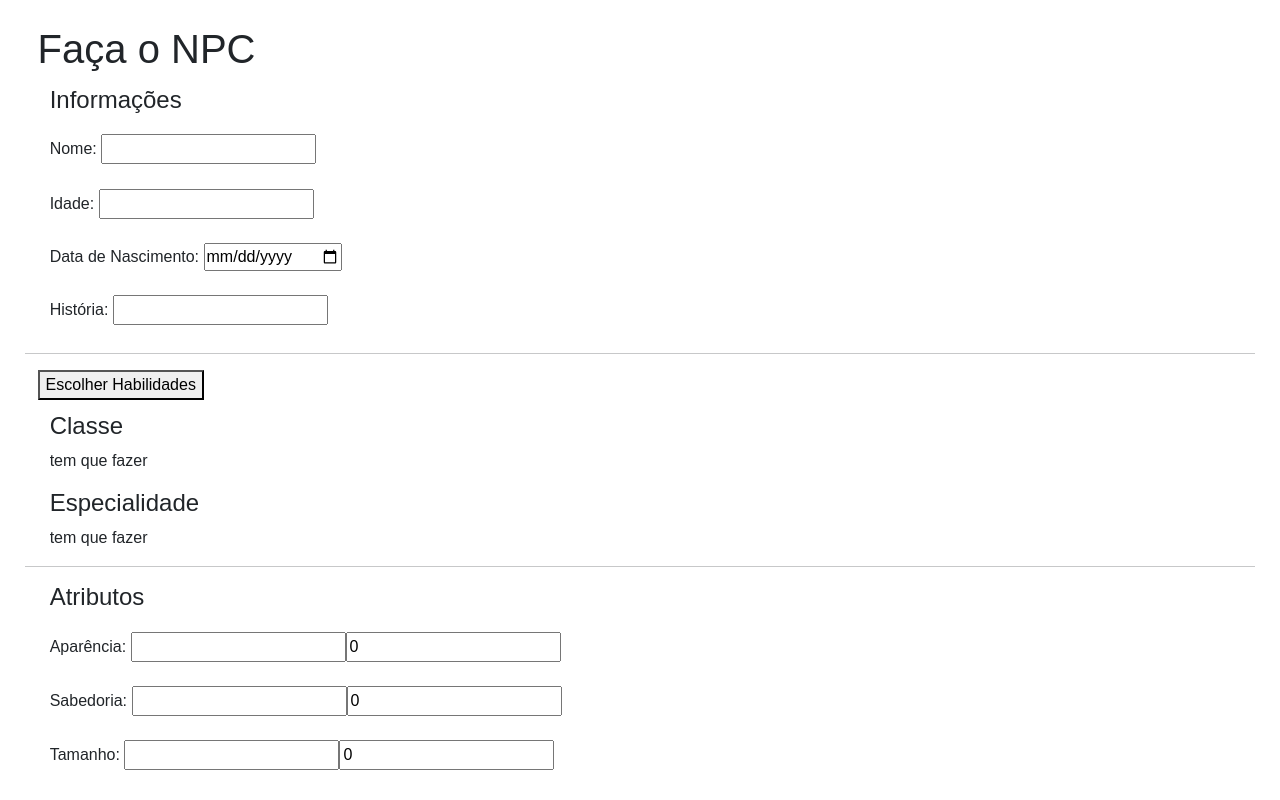
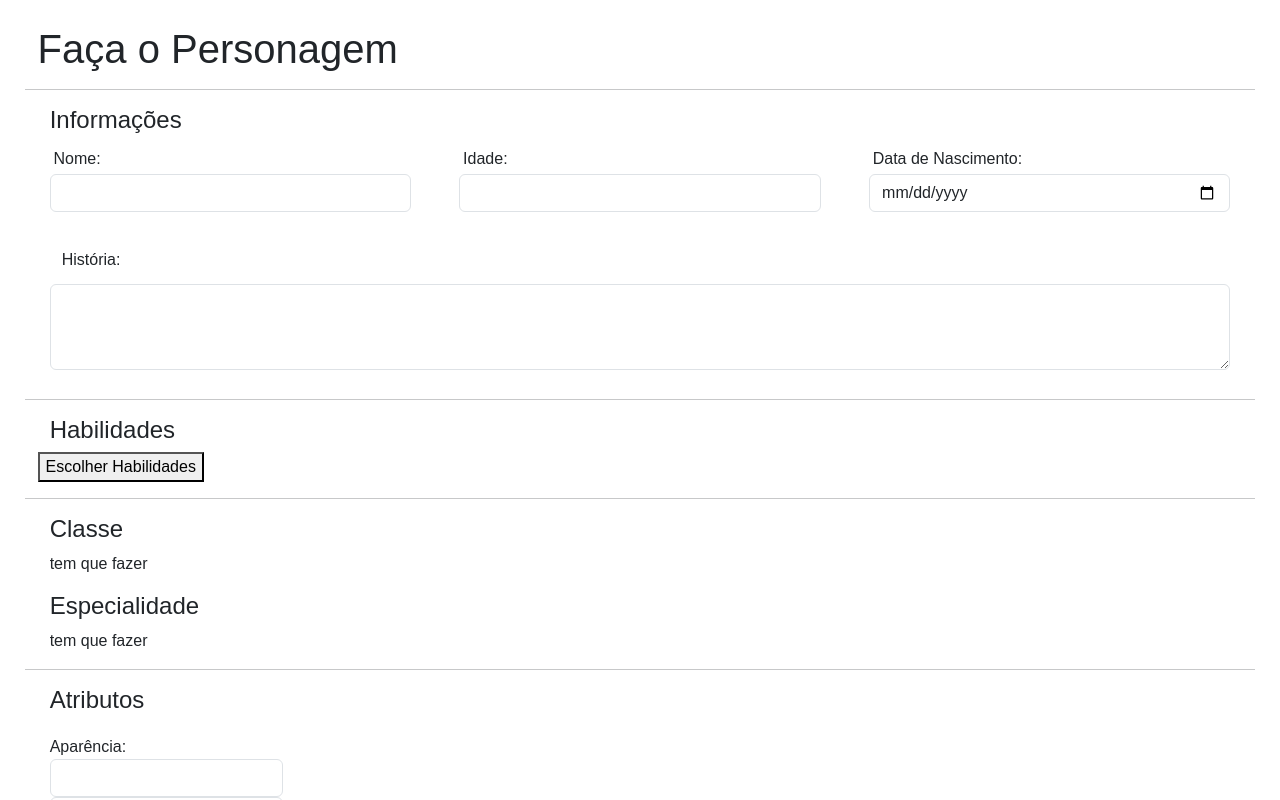
Before and after one commit to brasilicioh/ACC, a React (Vite) app in the folder site/: page / in a window 1280 px wide. Both pictures are taken after a click on the button "Criar Personagem". Shown: the top 800 px of the page. Built offline with nearby package versions, Linux system fonts and the light colour scheme.

Commit message:
Funcionamento de habilidades - início estilização

```diff
--- a/site/src/Entradas.jsx
+++ b/site/src/Entradas.jsx
@@ -1,15 +1,32 @@
 import "./Style.css"
 import MostrarHabilidade from "./Habilidades"
 import { useEffect, useState } from "react"
+import itens from "./habilidades.json";
 
 export function BasicInformation({ info, setInfo, settarValores }) {
     return (
-        <div id="infoPessoal">
+        <div>
             <h4>Informações</h4>
-            <label>Nome: <input name='nome' value={info.nome} onChange={e => settarValores(e, setInfo)} type='text' /></label><br />
-            <label>Idade: <input name='idade' value={info.idade} onChange={e => settarValores(e, setInfo)} type='number' /></label><br />
-            <label>Data de Nascimento: <input name='nascimento' value={info.nascimento} onChange={e => settarValores(e, setInfo)} type='date' /></label><br />
-            <label>História: <input name='historia' value={info.historia} onChange={e => settarValores(e, setInfo)} type='textarea' /></label><br />
+            <div className="row">
+                <div className="col">
+                    <label>Nome:</label>
+                    <input className="form-control" name='nome' value={info.nome} onChange={e => settarValores(e, setInfo)} type='text' />
+                </div>
+                <div className="col">
+                    <label>Idade:</label>
+                    <input className="form-control" name='idade' value={info.idade} onChange={e => settarValores(e, setInfo)} type='number' />
+                </div>
+                <div className="col">
+                    <label>Data de Nascimento:</label>
+                    <input className="form-control" name='nascimento' value={info.nascimento} onChange={e => settarValores(e, setInfo)} type='date' />
+                </div>
+            </div>
+            <div className="row">
+                <div className="col">
+                    <label>História:</label>
+                    <textarea className="form-control" name="historia" value={info.historia} onChange={e => settarValores(e, setInfo)} rows={3} />
+                </div>
+            </div>
         </div>
     )
 }
@@ -23,13 +40,28 @@ export function Habilidade({ habilidades, setHabilidade }) {
 
     return (
         <div id='habilidade'>
+            <h4>Habilidades</h4>
             <button onClick={() => setShowHabilidade(true)}>Escolher Habilidades</button>
-            {showHabilidade && (
-                <div id="popUp" className={"popUp"}>
-                    <div className={"container"}>
-                        <span onClick={() => setShowHabilidade(false)} className={"close"}>&times;</span>
+            {showHabilidade ? (
+                <div className="popUp">
+                    <div className="container">
+                        <div className="sticky-top d-flex justify-content-between align-items-center">
+                            {habilidades.length > 0 ? <h4>Habilidades escolhidas: {habilidades.join(", ")}</h4> : <h4></h4>}
+                            <span onClick={() => setShowHabilidade(false)} className="close">&times;</span>
+                        </div>
                         <MostrarHabilidade habilidades={habilidades} setHabilidade={setHabilidade} />
                     </div>
+                </div>
+            ) : (
+                <div className="row row-cols-2 row-cols-sm-3 row-cols-md-4 row-cols-lg-6 g-0">
+                    {habilidades.map((key) => (
+                        <div className="col" key={key}>
+                            <small className="d-block p-2 border rounded h-100">
+                                <h4>{key}</h4>
+                                <p>{itens[key]}</p>
+                            </small>
+                        </div>
+                    ))}
                 </div>
             )}
         </div>
@@ -49,14 +81,17 @@ export function Classe() {
 
 export function Atributos({ atributos, setAtributos, buffs, setBuffs, settarValores }) {
     return (
-        <div id='atributos'>
+        <div className="form-group">
             <h4>Atributos</h4>
-            <label>Aparência: <input name='aparencia' value={atributos.aparencia} onChange={e => settarValores(e, setAtributos)} type='number' />
-            <input name='aparencia' value={buffs.aparencia} onChange={e => settarValores(e, setBuffs)} type='number' /></label><br />
-            <label>Sabedoria: <input name='sabedoria' value={atributos.sabedoria} onChange={e => settarValores(e, setAtributos)} type='number' />
-            <input name='sabedoria' value={buffs.sabedoria} onChange={e => settarValores(e, setBuffs)} type='number' /></label><br />
-            <label>Tamanho: <input name='tamanho' value={atributos.tamanho} onChange={e => settarValores(e, setAtributos)} type='number' />
-            <input name='tamanho' value={buffs.tamanho} onChange={e => settarValores(e, setBuffs)} type='number' /></label><br />
+
+            <label>Aparência: <input className="form-control" name='aparencia' value={atributos.aparencia} onChange={e => settarValores(e, setAtributos)} type='number' />
+            <input className="form-control" name='aparencia' value={buffs.aparencia} onChange={e => settarValores(e, setBuffs)} type='number' /></label><br />
+
+            <label>Sabedoria: <input className="form-control" name='sabedoria' value={atributos.sabedoria} onChange={e => settarValores(e, setAtributos)} type='number' />
+            <input className="form-control" name='sabedoria' value={buffs.sabedoria} onChange={e => settarValores(e, setBuffs)} type='number' /></label><br />
+
+            <label>Tamanho: <input className="form-control" name='tamanho' value={atributos.tamanho} onChange={e => settarValores(e, setAtributos)} type='number' />
+            <input className="form-control" name='tamanho' value={buffs.tamanho} onChange={e => settarValores(e, setBuffs)} type='number' /></label><br />
             {atributos.tamanho && <span>{`1d${4+2*(Number(atributos.tamanho)+Number(buffs.tamanho))}`}</span>}<br />
         </div>
     )
@@ -64,30 +99,41 @@ export function Atributos({ atributos, setAtributos, buffs, setBuffs, settarValo
 
 export function Pericias({ pericias, setPericias, buffs, setBuffs, settarValores, definirSorte }) {
     return (
-        <div id='periciais'>
+        <div className="form-group">
             <h4>Perícias</h4>
-            <label>Destreza: <input name='destreza' value={pericias.destreza} onChange={e => settarValores(e, setPericias)} type='number' />
-            <input name='destreza' value={buffs.destreza} onChange={e => settarValores(e, setBuffs)} type='number' /></label><br />
-            <label>Força: <input name='forca' value={pericias.forca} onChange={e => settarValores(e, setPericias)} type='number' />
-            <input name='forca' value={buffs.forca} onChange={e => settarValores(e, setBuffs)} type='number' /></label><br />
-            <label>Intelecto: <input name='intelecto' value={pericias.intelecto} onChange={e => settarValores(e, setPericias)} type='number' />
-            <input name='intelecto' value={buffs.intelecto} onChange={e => settarValores(e, setBuffs)} type='number' /></label><br />
-            <label>Lábia: <input name='labia' value={pericias.labia} onChange={e => settarValores(e, setPericias)} type='number' />
-            <input name='labia' value={buffs.labia} onChange={e => settarValores(e, setBuffs)} type='number' /></label><br />
-            <label>Percepção: <input name='percepcao' value={pericias.percepcao} onChange={e => settarValores(e, setPericias)} type='number' />
-            <input name='percepcao' value={buffs.percepcao} onChange={e => settarValores(e, setBuffs)} type='number' /></label><br />
-            <label>Poder: <input name='poder' value={pericias.poder} onChange={e => settarValores(e, setPericias)} type='number' />
-            <input name='poder' value={buffs.poder} onChange={e => settarValores(e, setBuffs)} type='number' /></label><br />
-            <label>Precisão: <input name='precisao' value={pericias.precisao} onChange={e => settarValores(e, setPericias)} type='number' />
-            <input name='precisao' value={buffs.precisao} onChange={e => settarValores(e, setBuffs)} type='number' /></label><br />
-            <label>Psicologia: <input name='psicologia' value={pericias.psicologia} onChange={e => settarValores(e, setPericias)} type='number' />
-            <input name='psicologia' value={buffs.psicologia} onChange={e => settarValores(e, setBuffs)} type='number' /></label><br />
-            <label>Técnica: <input name='tecnica' value={pericias.tecnica} onChange={e => settarValores(e, setPericias)} type='number' />
-            <input name='tecnica' value={buffs.tecnica} onChange={e => settarValores(e, setBuffs)} type='number' /></label><br />
-            <label>Vigor: <input name='vigor' value={pericias.vigor} onChange={e => settarValores(e, setPericias)} type='number' />
-            <input name='vigor' value={buffs.vigor} onChange={e => settarValores(e, setBuffs)} type='number' /></label><br />
-            <label>Sorte: <span>{pericias.sorte !== "" ? pericias.sorte : ""} </span><button id='btnSorte' onClick={definirSorte}>3d4+2</button>
-            <input name='sorte' value={buffs.sorte} onChange={e => settarValores(e, setBuffs)} type='number' /></label><br />
+
+            <label>Destreza: <input className="form-control" name='destreza' value={pericias.destreza} onChange={e => settarValores(e, setPericias)} type='number' />
+            <input className="form-control" name='destreza' value={buffs.destreza} onChange={e => settarValores(e, setBuffs)} type='number' /></label><br />
+
+            <label>Força: <input className="form-control" name='forca' value={pericias.forca} onChange={e => settarValores(e, setPericias)} type='number' />
+            <input className="form-control" name='forca' value={buffs.forca} onChange={e => settarValores(e, setBuffs)} type='number' /></label><br />
+
+            <label>Intelecto: <input className="form-control" name='intelecto' value={pericias.intelecto} onChange={e => settarValores(e, setPericias)} type='number' />
+            <input className="form-control" name='intelecto' value={buffs.intelecto} onChange={e => settarValores(e, setBuffs)} type='number' /></label><br />
+
+            <label>Lábia: <input className="form-control" name='labia' value={pericias.labia} onChange={e => settarValores(e, setPericias)} type='number' />
+            <input className="form-control" name='labia' value={buffs.labia} onChange={e => settarValores(e, setBuffs)} type='number' /></label><br />
+
+            <label>Percepção: <input className="form-control" name='percepcao' value={pericias.percepcao} onChange={e => settarValores(e, setPericias)} type='number' />
+            <input className="form-control" name='percepcao' value={buffs.percepcao} onChange={e => settarValores(e, setBuffs)} type='number' /></label><br />
+
+            <label>Poder: <input className="form-control" name='poder' value={pericias.poder} onChange={e => settarValores(e, setPericias)} type='number' />
+            <input className="form-control" name='poder' value={buffs.poder} onChange={e => settarValores(e, setBuffs)} type='number' /></label><br />
+
+            <label>Precisão: <input className="form-control" name='precisao' value={pericias.precisao} onChange={e => settarValores(e, setPericias)} type='number' />
+            <input className="form-control" name='precisao' value={buffs.precisao} onChange={e => settarValores(e, setBuffs)} type='number' /></label><br />
+
+            <label>Psicologia: <input className="form-control" name='psicologia' value={pericias.psicologia} onChange={e => settarValores(e, setPericias)} type='number' />
+            <input className="form-control" name='psicologia' value={buffs.psicologia} onChange={e => settarValores(e, setBuffs)} type='number' /></label><br />
+
+            <label>Técnica: <input className="form-control" name='tecnica' value={pericias.tecnica} onChange={e => settarValores(e, setPericias)} type='number' />
+            <input className="form-control" name='tecnica' value={buffs.tecnica} onChange={e => settarValores(e, setBuffs)} type='number' /></label><br />
+
+            <label>Vigor: <input className="form-control" name='vigor' value={pericias.vigor} onChange={e => settarValores(e, setPericias)} type='number' />
+            <input className="form-control" name='vigor' value={buffs.vigor} onChange={e => settarValores(e, setBuffs)} type='number' /></label><br />
+
+            <label>Sorte: <span>{pericias.sorte} </span><button id='btnSorte' onClick={definirSorte}>3d4+2</button>
+            <input className="form-control" name='sorte' value={buffs.sorte} onChange={e => settarValores(e, setBuffs)} type='number' /></label><br />
         </div>
     )
 }
--- a/site/src/MainPage.jsx
+++ b/site/src/MainPage.jsx
@@ -21,15 +21,15 @@ function CriarCharacter() {
             alert("Preencha todas informações pessoais!")
             return
         }
-        // if (!habilidades) {
-        //     alert("Preencha a habilidade!")
-        //     return
-        // }
+        if (habilidades.length == 0) {
+            alert("Escolha uma habilidade!")
+            return
+        }
         // if (!classes.classe || !classes.especialidade) {
         //     alert("Preencha toda a classe do personagem!")
         //     return
         // }
-        if (!atributos.aparencia || !atributos.sabedoria || !atributos.tamanho) {
+        if (atributos.aparencia === "" || !atributos.sabedoria || !atributos.tamanho) {
             alert("Preencha todos atributos antes de continuar!")
             return
         }
@@ -49,10 +49,12 @@ function CriarCharacter() {
         <>
             {!concluido ? (
                 <>
-                    <h1>Faça o NPC</h1>
+                    <h1>Faça o Personagem</h1>
+                    <hr />
                     <BasicInformation info={info} setInfo={setInfo} settarValores={settarValores} />
                     <hr />
                     <Habilidade habilidades={habilidades} setHabilidade={setHabilidade} />
+                    <hr />
                     <Classe />
                     <hr />
                     <Atributos atributos={atributos} setAtributos={setAtributos} buffs={buffs} setBuffs={setBuffs} settarValores={settarValores} />
@@ -63,8 +65,8 @@ function CriarCharacter() {
                 </>
             ) : (
                 <>
-                    <h1>Layout da ficha do NPC</h1>
-                    <Ficha info={info} atributos={atributos} pericias={pericias} buffs={buffs} />
+                    <h1>Layout da ficha</h1>
+                    <Ficha info={info} habilidades={habilidades} atributos={atributos} pericias={pericias} buffs={buffs} />
                 </>
             )}
         </>
```
Also changed, not shown: site/src/Habilidades.jsx (+4 -4 lines), site/src/LayoutFicha.jsx (+13 -2 lines), site/src/Style.css (+38 -9 lines).
